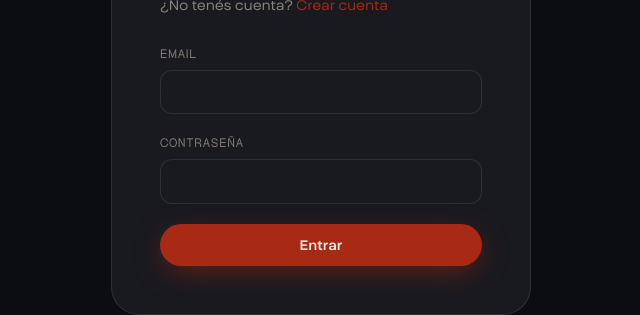
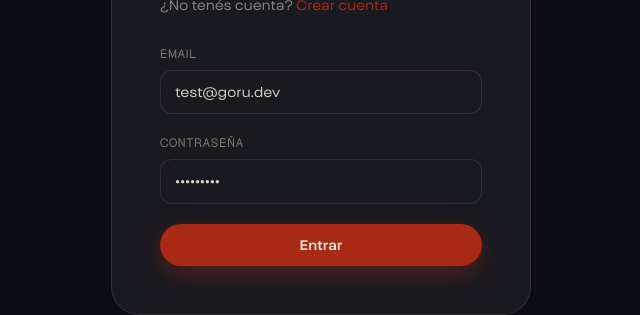
Before and after one commit to Manuekle/goru, a Next.js app: page /auth/login in a window 1280 px wide. Shown: the part 326-641 px from the top of the page, without its empty margins (319-959 px from the left). Built offline with nearby package versions, Linux system fonts and the light colour scheme.

Commit message:
feat: pre-fill demo credentials on login page

```diff
--- a/app/auth/login/page.tsx
+++ b/app/auth/login/page.tsx
@@ -30,6 +30,7 @@ export default function LoginPage() {
           name="email"
           type="email"
           autoComplete="email"
+          defaultValue="test@goru.dev"
           required
           error={err?.email?.[0]}
         />
@@ -38,6 +39,7 @@ export default function LoginPage() {
           name="password"
           type="password"
           autoComplete="current-password"
+          defaultValue="Test1234!"
           required
           error={err?.password?.[0]}
         />
```
